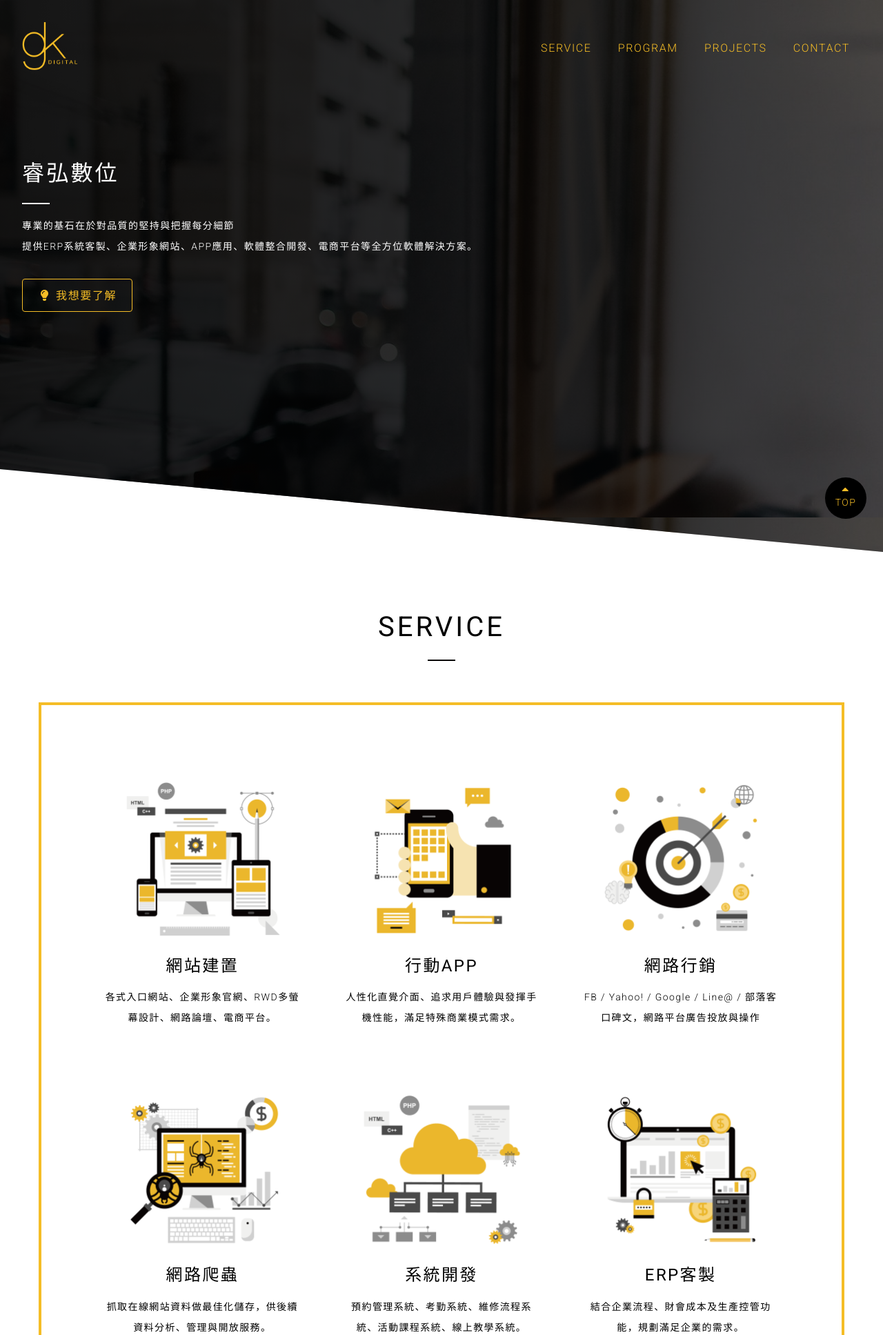
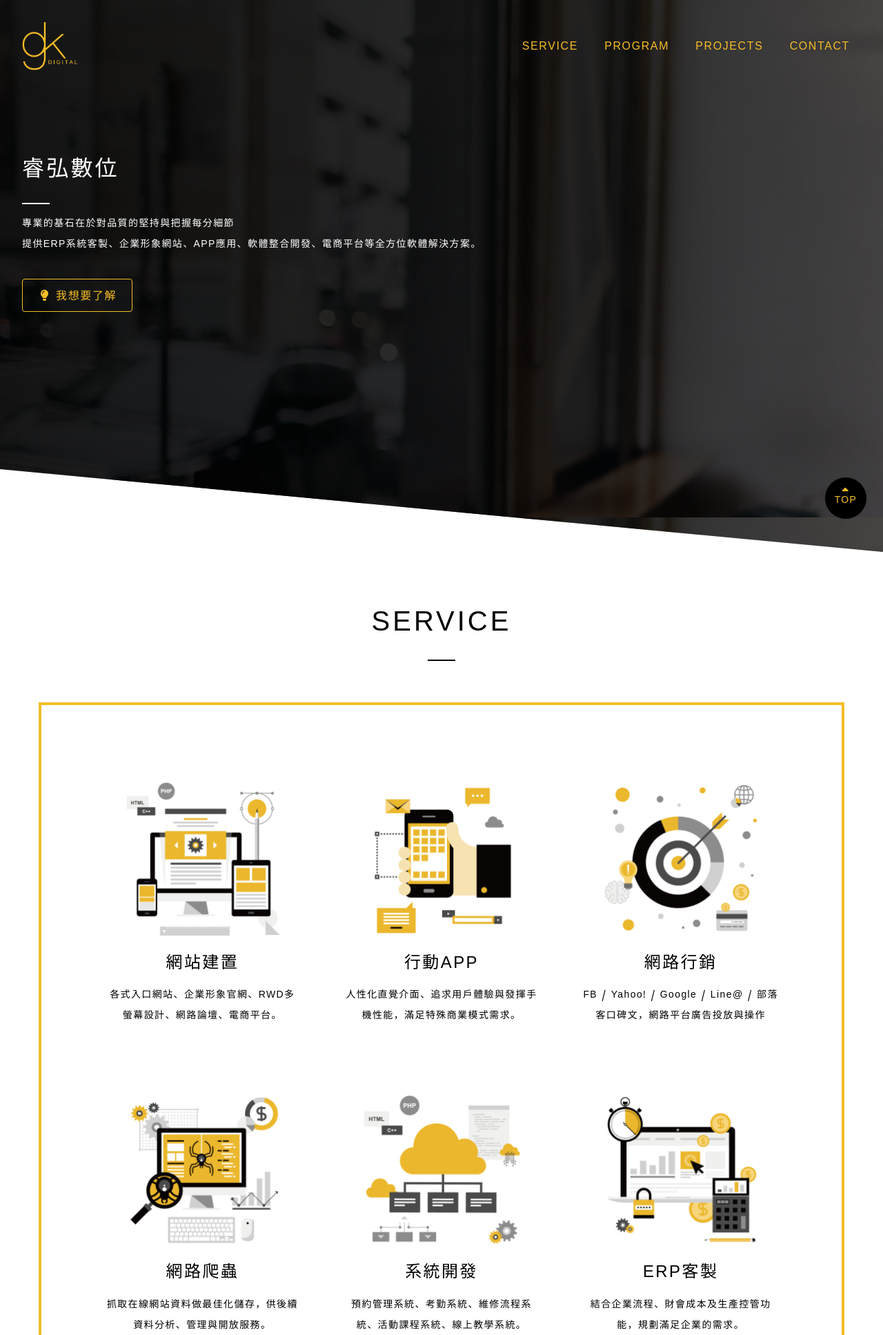
Before and after one commit to minnie32v/demo, a PHP site: page / in a window 1280 px wide. Shown: the top 1935 px of the page at 69% size. Run offline with PHP 8.4, Linux system fonts and the light colour scheme; some libraries are stand-ins or nearby versions.

Commit message:
Update font.css

```diff
--- a/css/font.css
+++ b/css/font.css
@@ -2,7 +2,7 @@ h1,h2,h3,h4,h5,h6,p{
 /*預設瀏覽器會有margin:10px要先歸零*/
 margin:0;
 padding:0;
-font-family: 'Roboto', sans-serif;
+font-family: 'Noto Sans Kannada', sans-serif;
 font-weight: 300;
 letter-spacing: 0.1em;
 }
```
